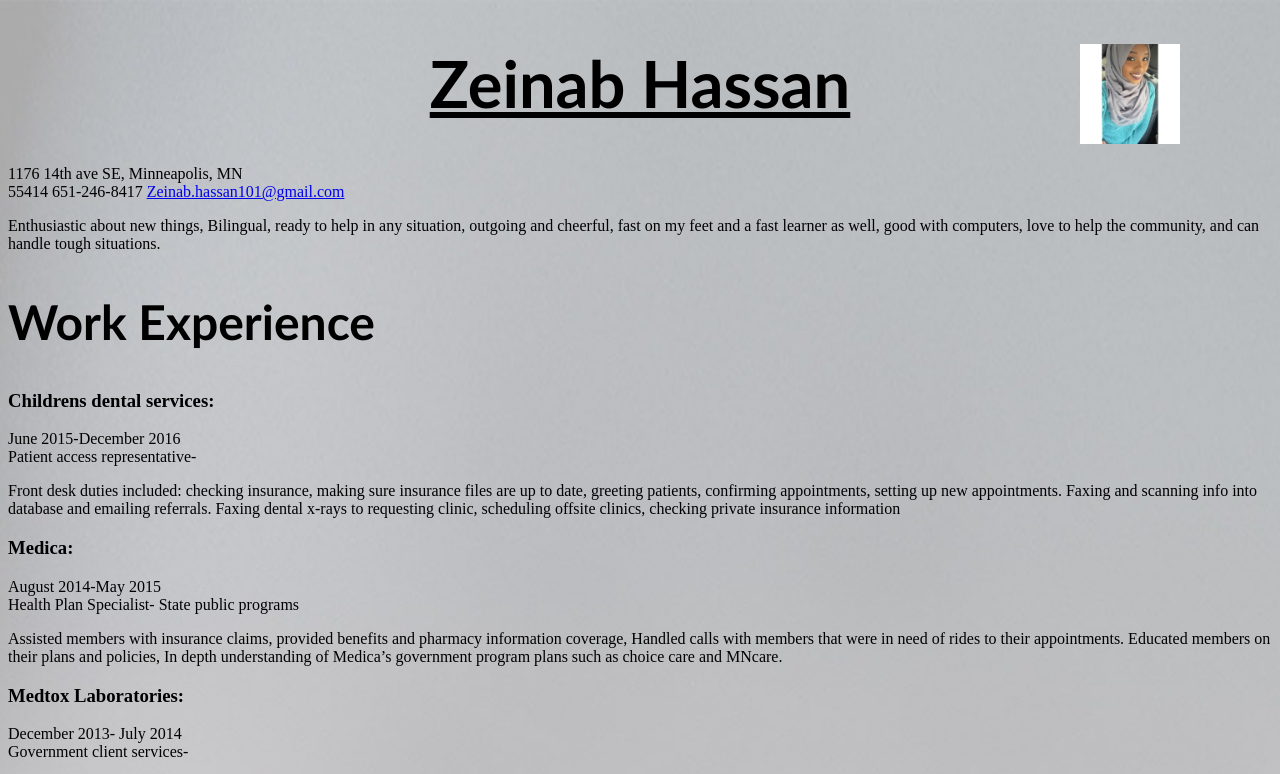
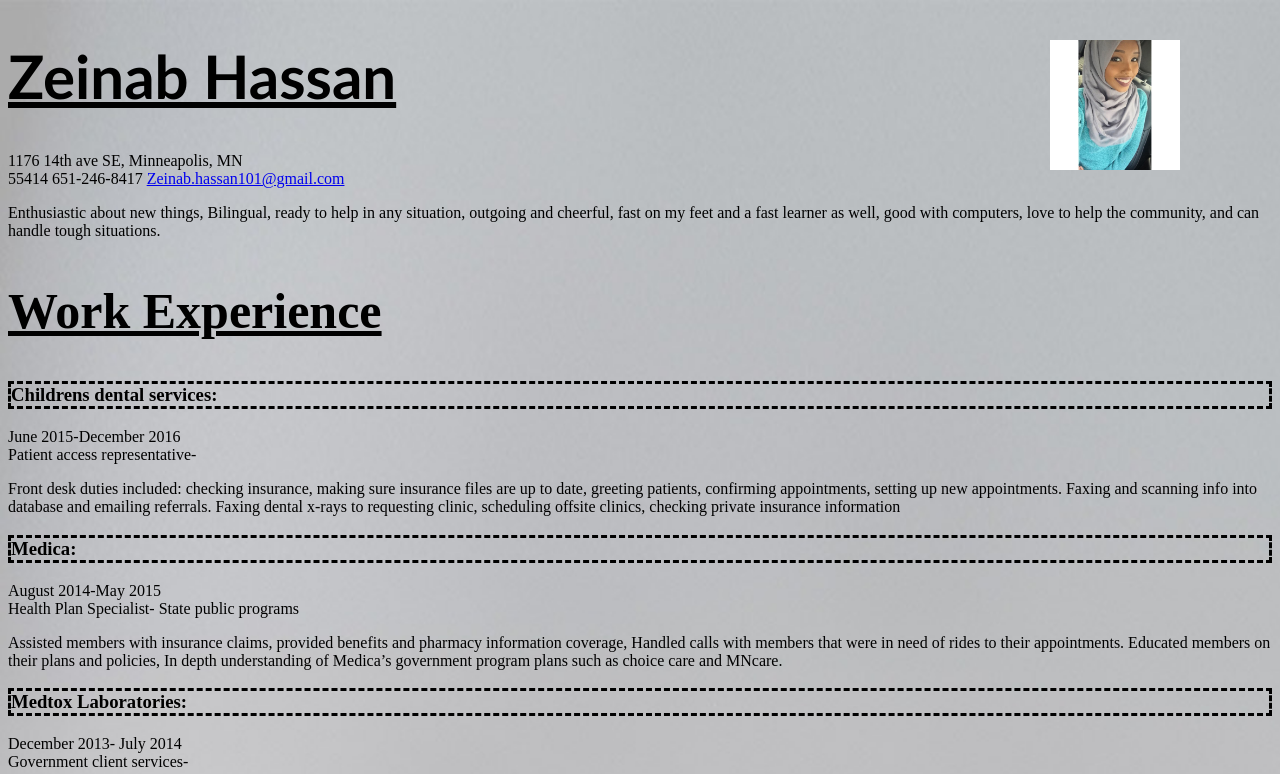
Before and after one commit to hassanz101/hassanz101.github.io, a plain HTML site: page index.html in a window 1280 px wide. Shown: the top 774 px of the page. Drawn offline with Linux system fonts and the light colour scheme.

Commit message:
Add files via upload

```diff
--- a/style.css
+++ b/style.css
@@ -1,21 +1,28 @@
 h1 {
-  font-size: 65px;
+  font-size: 60px;
   font-family: Trebuchet MS, sans-serif;
   text-decoration: underline;
+  color: black
   text-align: center;
 }
 h2 {
-  font-size: 48px;
-  font-family: Calibri, serif;
-  text-decoration-style: underline;
+  font-size: 50px;
+text-decoration: underline;
 }
+
 h3 {
   font-size: 30px
   font-family:sans-serif;
+  border-style: dashed;
 }
+
+p {
+  font-family: Tristan;
+}
+
 img {
-  height:100px;
-  width: 100px;
+  height:130px;
+  width: 130px;
   position: absolute;
   border: black 5px;
   right: 100px;
@@ -26,10 +33,7 @@ body {
   background-size: cover;
   background-repeat: no-repeat;
 }
-#workexperience, #address, #profile {
+#workexperience, #address, #profile, #volunteerwork, #extracurric {
 border-bottom: 2px black
+text-align: center;
 }
-.address {
-  text-align: center;
-  text-decoration-style: dotted;
-}
```
